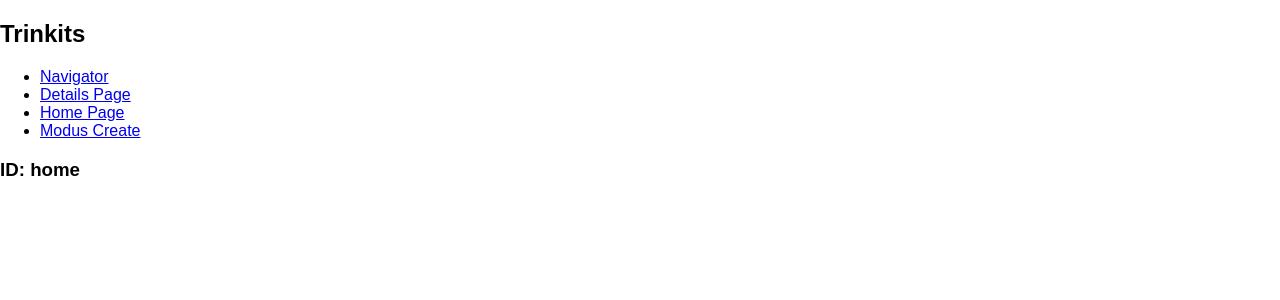
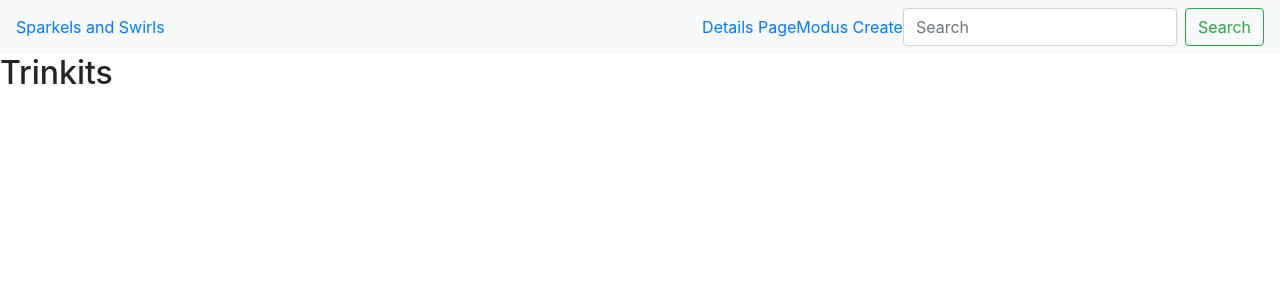
Before and after one commit to codehawkeye/Bright-Idea-Jewelers, a React (Create React App) app in the folder client/: page /home/1 in a window 1280 px wide. Shown: the top 300 px of the page. Built offline with nearby package versions, Linux system fonts and the light colour scheme.

Commit message:
added nav bar and detail

```diff
--- a/client/src/App.js
+++ b/client/src/App.js
@@ -6,9 +6,11 @@ import {
   Link,
   useParams
 } from "react-router-dom";
-import Nav from "./components/Nav";
+import Nav from "./components/Nav/index";
 import Details from "./pages/Detail";
 import Home from "./pages/Home";
+import "bootstrap/dist/css/bootstrap.min.css"
+
 
 
 
@@ -20,32 +22,24 @@ import Home from "./pages/Home";
 
 export default () => {
   return (
+
     <Router>
+      <Nav/>
       <div>
         <h2>Trinkits</h2>
 
-        <ul>
-          <li>
-            <Link to="/Nav">Navigator</Link>
-          </li>
-          <li>
-            <Link to="/Details">Details Page</Link>
-          </li>
-          <li>
-            <Link to="/home">Home Page</Link>
-          </li>
-          <li>
-            <Link to="/modus-create">Modus Create</Link>
-          </li>
-        </ul>
+
 
         <Switch>
           {/* <Route exact path="/home/:id" component={Detail} /> */}
           <Route exact path="/home" component={Home} />
-          <Route path="/:id" children={<Child />} />
+          {/* <Route path="/:id" children={<Child />} /> */}
+          <Route exact path="/Details" component={Details} />
 
         </Switch>
+
       </div>
+      {/* insert footer */}
     </Router>
   );
 }
--- a/client/src/components/Nav.js
+++ /dev/null
@@ -1,12 +0,0 @@
-import React from 'react';
-import SearchBox from "./SearchBox";
-function Nav({ handleSearchChange }) {
-    return (
-        <nav className="navbar navbar-expand-lg navbar-light bg-light">
-            <div className="search-area col-4">
-                <SearchBox handleSearchChange={handleSearchChange} />
-            </div>
-        </nav>
-    );
-}
-export default Nav;
--- a/client/src/components/Nav/index.js
+++ b/client/src/components/Nav/index.js
@@ -1,13 +1,32 @@
-import React from "react";
+import React from 'react'
+import { Link } from "react-router-dom";
 
-function Nav() {
+ const Nav = () => {
   return (
-    <nav className="navbar navbar-expand-lg navbar-dark bg-primary">
-      <a className="navbar-brand" href="/">
-        React Reading List
-      </a>
-    </nav>
-  );
-}
+    <div>
+      <nav className="navbar navbar-expand-lg navbar-light bg-light">
+      <Link to="/home">Sparkels and Swirls</Link>
+  <button className="navbar-toggler" type="button" data-toggle="collapse" data-target="#navbarSupportedContent" aria-controls="navbarSupportedContent" aria-expanded="false" aria-label="Toggle navigation">
+    <span className="navbar-toggler-icon"></span>
+  </button>
 
-export default Nav;
+  <div className="collapse navbar-collapse" id="navbarSupportedContent">
+    <ul className="navbar-nav ml-auto">
+      <li className="nav-item active">
+      <Link to="/Details">Details Page</Link>
+      </li>
+      <li className="nav-item">
+      <Link to="/modus-create">Modus Create</Link>
+      </li>
+    </ul>
+    <form className="form-inline my-2 my-lg-0">
+      <input className="form-control mr-sm-2" type="search" placeholder="Search" aria-label="Search"/>
+      <button className="btn btn-outline-success my-2 my-sm-0" type="submit">Search</button>
+    </form>
+  </div>
+</nav>
+    </div>
+  )
+ }
+
+ export default Nav
--- a/client/src/pages/Detail.js
+++ b/client/src/pages/Detail.js
@@ -9,37 +9,36 @@ function Detail(props) {
 
     // When this component mounts, grab the book with the _id of props.match.params.id
     // e.g. localhost:3000/books/599dcb67f0f16317844583fc
-    const { id } = useParams()
-    useEffect(() => {
-        API.getBook(id)
-            .then(res => setBook(res.data))
-            .catch(err => console.log(err));
-    }, [])
+    // const { id } = useParams()
+    // // useEffect(() => {
+    // //     API.getBook(id)
+    // //         .then(res => setBook(res.data))
+    // //         .catch(err => console.log(err));
+    // }, [])
 
     return (
         <Container fluid>
             <Row>
-                <Col size="md-12">
+                <Col size="md-6">
                     <Jumbotron>
                         <h1>
                             {/* {product.title} by {product.brand} */}
                         </h1>
                     </Jumbotron>
                 </Col>
-            </Row>
-            <Row>
-                <Col size="md-10 md-offset-1">
-                    <article>
-                        <h1>Price</h1>
-                        <p>
-                            {/* {product.price} */}
-                        </p>
-                    </article>
+                <Col size="md-3">
+                    <Jumbotron>
+                        <h4>Price: $95.00</h4>
+                        <div></div>
+
+                    </Jumbotron>
                 </Col>
-            </Row>
-            <Row>
-                <Col size="md-2">
-                    <Link to="/">← Back to Brands</Link>
+                <Col size="md-3">
+                    <Jumbotron>
+                        <h1>
+                            {/* {product.title} by {product.brand} */}
+                        </h1>
+                    </Jumbotron>
                 </Col>
             </Row>
         </Container>
--- a/client/src/pages/Home.js
+++ b/client/src/pages/Home.js
@@ -10,6 +10,7 @@ import logo from "../images/SnSLogo.png";
 
 import { Card, Button } from "react-bootstrap";
 import './homeStyles.css';
+import "bootstrap/dist/css/bootstrap.min.css"
 
 function Home() {
     // Setting our component's initial state
@@ -33,12 +34,19 @@ function Home() {
     return (
         <Container fluid>
             <Row>
-                <Col size="md-6">
-                    <Jumbotron>
+                <Col size= "md-12">
+                <Jumbotron>
                         <img src={logo} id="logo"/>
 
                         <h1>What Trinkets should I look at?</h1>
                     </Jumbotron>
+
+                </Col>
+
+            </Row>
+            <Row>
+                <Col size="md-6">
+
                     {products.length ? (
                         <List>
                             {products.map(product => (
--- a/package.json
+++ b/package.json
@@ -25,6 +25,7 @@
     "express": "^4.16.3",
     "if-env": "^1.0.4",
     "mongoose": "^5.11.18",
+    "react-bootstrap": "^1.5.1",
     "react-router-dom": "^5.2.0",
     "uuidv4": "^6.2.6"
   }
```
Also changed, not shown: client/src/components/Nav/Nav.js (added, +13 -0 lines), 2 other files (tests, documents, lock files or other folders).
